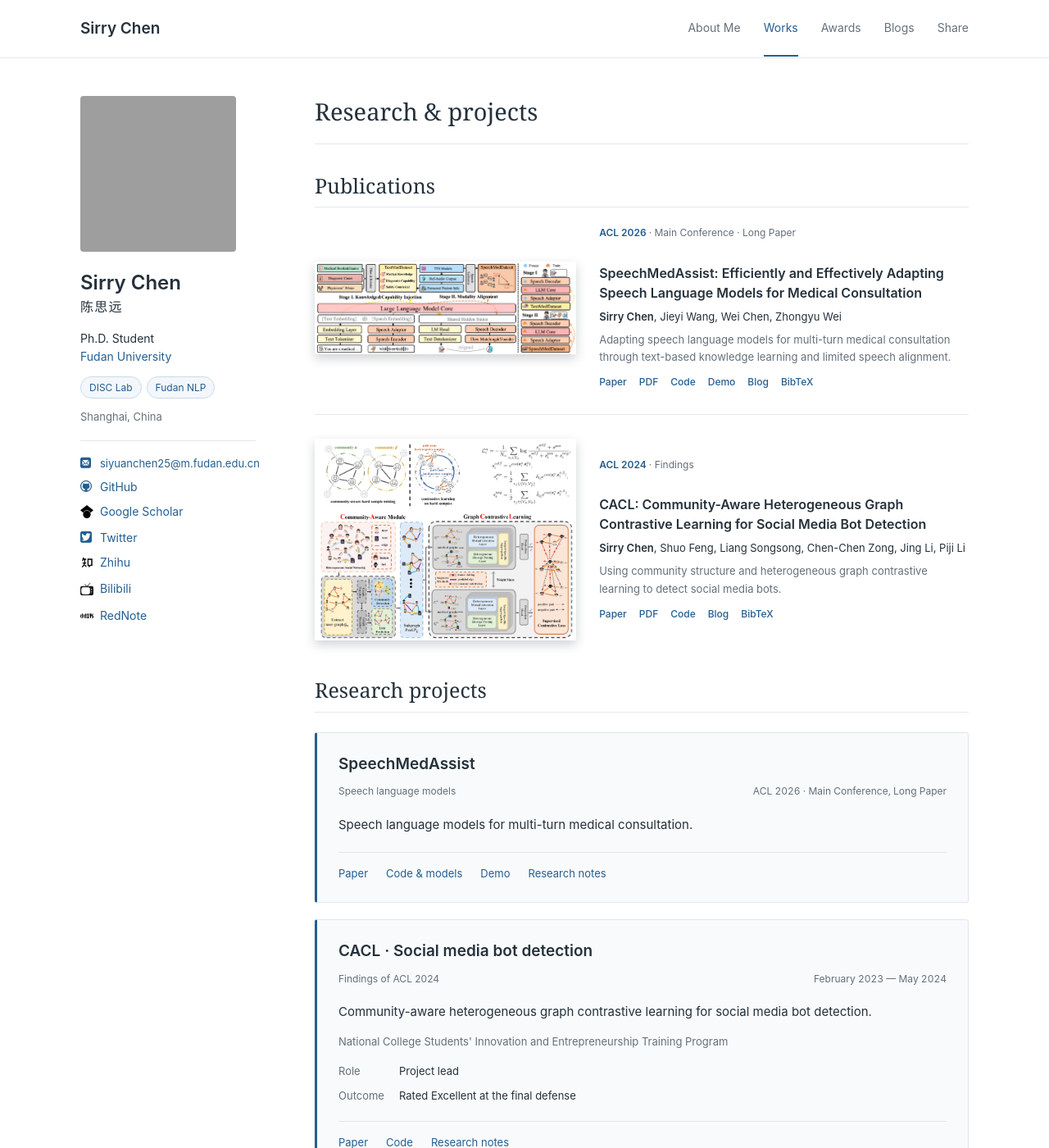
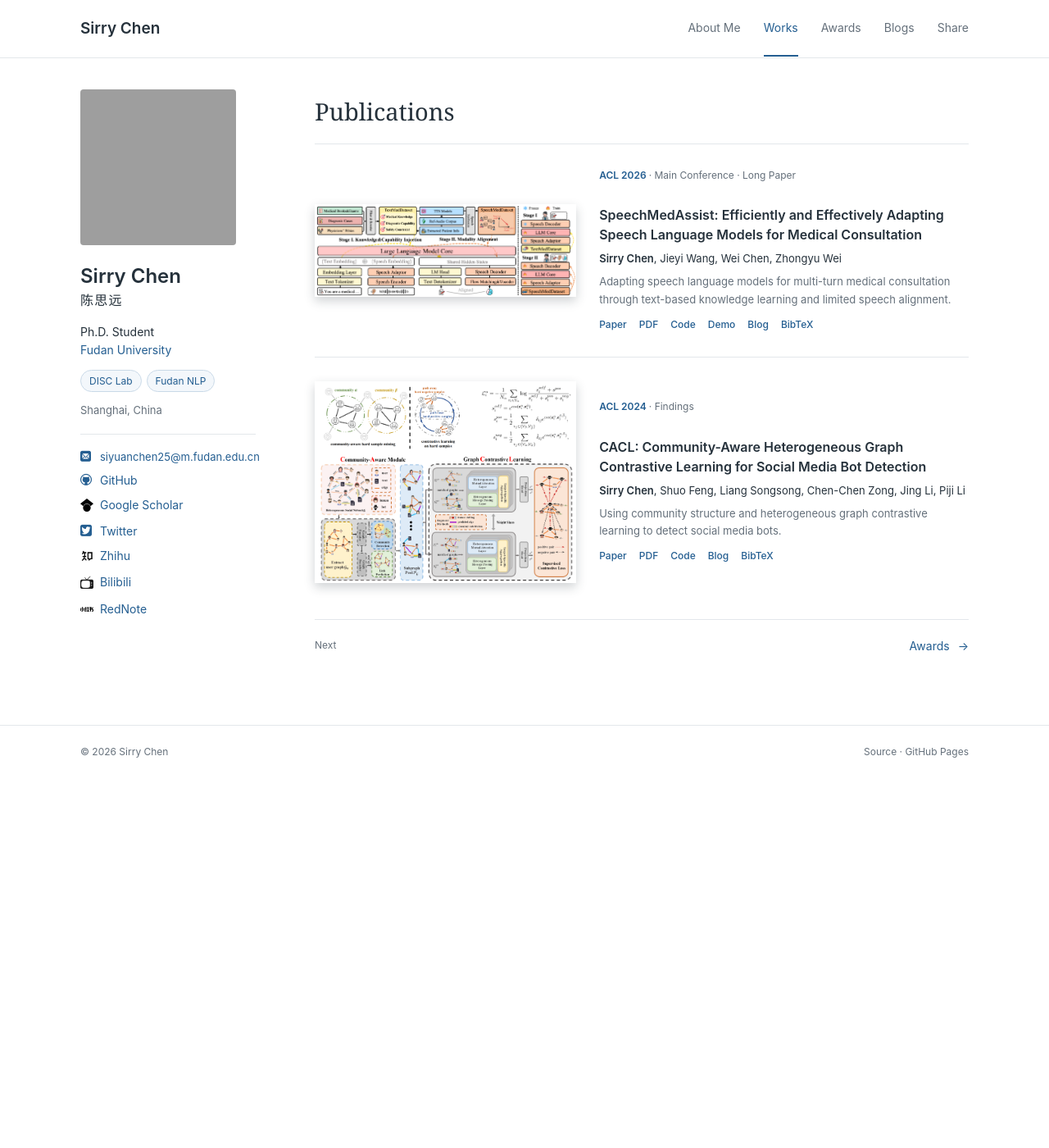
Before and after one commit to SirryChen/SirryChen.github.io, a Jekyll site: the page built from works.md, in a window 1280 px wide and 1400 px high. Shown: the whole window at 82% size. Built offline with Jekyll 4.4.1, drawn with Linux system fonts in a browser that asks for light colours; comment, search, counter and statistics services are not loaded; some of the changed text lies outside the part shown; grey boxes are pictures that could not be loaded.

Commit message:
Simplify publications and add fixed reading panels with auto page slides

```diff
--- a/_includes/author-bio.html
+++ b/_includes/author-bio.html
@@ -1,4 +1,7 @@
 <aside class="profile" aria-label="Personal information">
+  <details class="profile-menu" open>
+    <summary>Profile</summary>
+    <div class="profile-panel">
   <div class="profile-identity">
     <a class="portrait-link" href="{{ '/' | relative_url }}" aria-label="Sirry Chen homepage"><img class="portrait" src="{{ '/images/' | append: site.owner.avatar | relative_url }}" alt="Sirry Chen" width="190" height="190"></a>
     <div class="profile-summary">
@@ -21,4 +24,6 @@
     {% if site.owner.bilibili %}<li><a href="https://space.bilibili.com/{{ site.owner.bilibili }}"><img class="social-icon" src="{{ "/images/logo/icons8-retro-tv-100.png" | relative_url }}" alt="" width="16" height="16">Bilibili</a></li>{% endif %}
     {% if site.owner.rednote %}<li><a href="{{ site.owner.rednote | escape }}"><img class="social-icon" src="{{ "/images/logo/rednote.svg" | relative_url }}" alt="" width="16" height="16">RedNote</a></li>{% endif %}
   </ul>
+    </div>
+  </details>
 </aside>
--- /dev/null
+++ b/_includes/page-next.html
@@ -0,0 +1,21 @@
+{% assign current_path = page.url | replace: 'index.html', '' %}
+{% assign next_link = site.links.first %}
+{% assign section_matched = false %}
+{% for link in site.links %}
+  {% if current_path == link.url %}
+    {% assign section_matched = true %}
+  {% elsif link.url != '/' and current_path contains link.url %}
+    {% assign section_matched = true %}
+  {% endif %}
+  {% if section_matched %}
+    {% assign next_index = forloop.index %}
+    {% if next_index < site.links.size %}{% assign next_link = site.links[next_index] %}{% endif %}
+    {% break %}
+  {% endif %}
+{% endfor %}
+{% if section_matched %}
+<nav class="page-next" aria-label="Next section">
+  <span>Next</span>
+  <a id="next-page" href="{{ next_link.url | relative_url }}">{{ next_link.title }} <span aria-hidden="true">→</span></a>
+</nav>
+{% endif %}
--- a/_layouts/academic.html
+++ b/_layouts/academic.html
@@ -22,6 +22,7 @@
           <div class="article-content">{{ content }}</div>
         </article>
       {% endif %}
+      {% include page-next.html %}
     </main>
   </div>
   {% include footer.html %}
--- a/assets/css/academic.css
+++ b/assets/css/academic.css
@@ -74,7 +74,6 @@ main:focus { outline: none; }
 .education-item p:not(.education-date) { font-size: 14px; margin-bottom: 5px; }
 .education-item p:last-child { color: var(--muted); font-size: 13px; }
 summary { cursor: pointer; color: var(--muted); font-size: 13px; }
-.earlier-education p { font-size: 13px; margin-top: 10px; color: var(--muted); }
 .resource-list { display: grid; grid-template-columns: repeat(3, minmax(0, 1fr)); gap: 22px; }
 .resource-list a { display: block; }
 .resource-list strong { display: block; font-size: 14px; margin-bottom: 5px; }
@@ -202,27 +201,56 @@ summary { cursor: pointer; color: var(--muted); font-size: 13px; }
   #main h1, #main h2, #main h3, #main h4, #main h5, #main h6 { scroll-margin-top: 124px; }
 }
 @media print { .contents-sidebar { display: none; } }
-/* Each project is a complete, distinct entry with its own metadata and resources. */
-.project-section { margin-top: 44px; }
-.prose .project-section > h2 { margin-top: 0; margin-bottom: 24px; }
-.project-list { display: grid; gap: 20px; }
-.project-block { padding: 24px 26px; border: 1px solid var(--line); border-left: 3px solid var(--blue); border-radius: 3px; background: #f8fafc; break-inside: avoid; }
-.prose .project-block h3 { margin: 0 0 10px; font-size: 19px; line-height: 1.45; }
-.project-block .project-meta { display: flex; flex-wrap: wrap; justify-content: space-between; gap: 5px 20px; margin: 0 0 17px; color: var(--muted); font-size: 12px; }
-.project-meta > span:last-child { font-variant-numeric: tabular-nums; }
-.project-block .project-description { margin-bottom: 12px; font-size: 15px; }
-.project-block .project-program { margin-bottom: 12px; color: var(--muted); font-size: 13px; }
-.project-details { display: grid; gap: 7px; margin: 14px 0 0; font-size: 13px; }
-.project-details > div { display: grid; grid-template-columns: 62px minmax(0, 1fr); gap: 12px; }
-.project-details dt { color: var(--muted); }
-.project-details dd { margin: 0; }
-.project-links { display: flex; flex-wrap: wrap; gap: 8px 22px; margin-top: 20px; padding-top: 14px; border-top: 1px solid var(--line); font-size: 13px; }
-.project-language-link { margin: 22px 0 0; font-size: 13px; }
-@media (max-width: 480px) {
-  .project-block { padding: 20px 18px; }
-  .prose .project-block h3 { font-size: 17px; }
-  .project-block .project-meta { display: grid; gap: 5px; }
-  .project-section { margin-top: 36px; }
-  .project-links { gap: 8px 18px; }
+/* Keep the reading sidebar anchored to the viewport, including beside the footer. */
+:root { --header-height: 70px; --sidebar-width: 220px; --sidebar-top: calc(var(--header-height) + 38px); }
+.site-shell > main { grid-column: 2; }
+.profile, .contents-sidebar {
+  position: fixed;
+  top: var(--sidebar-top);
+  left: max(28px, calc((100vw - 1140px) / 2 + 28px));
+  width: var(--sidebar-width);
+  max-height: calc(100vh - var(--sidebar-top) - 24px);
+  max-height: calc(100dvh - var(--sidebar-top) - 24px);
+  overflow-y: auto;
+  overscroll-behavior: contain;
+  scrollbar-width: thin;
+  margin: 0;
 }
-@media print { .project-block { background: none; border-left-color: var(--ink); } }
+.profile-menu > summary { display: none; }
+.contents-menu nav { max-height: none; overflow: visible; }
+.page-next { position: relative; display: flex; justify-content: space-between; align-items: center; gap: 20px; margin-top: 44px; padding: 20px 0; border-top: 1px solid var(--line); font-size: 14px; }
+.page-next > span { color: var(--muted); font-size: 12px; }
+.page-next a { display: inline-flex; align-items: center; gap: 10px; }
+.page-next::after { content: ''; position: absolute; bottom: 0; left: 0; right: 0; height: 2px; background: var(--blue); transform: scaleX(0); transform-origin: left; }
+.page-switch-pending .page-next::after { animation: next-page-progress .8s linear forwards; }
+@keyframes next-page-progress { to { transform: scaleX(1); } }
+@view-transition { navigation: auto; }
+.masthead { view-transition-name: site-header; }
+.profile, .contents-sidebar { view-transition-name: site-sidebar; }
+::view-transition-old(root) { animation: page-slide-out .42s cubic-bezier(.22,.61,.36,1) both; }
+::view-transition-new(root) { animation: page-slide-in .42s cubic-bezier(.22,.61,.36,1) both; }
+::view-transition-group(site-header), ::view-transition-group(site-sidebar) { animation-duration: .42s; }
+::view-transition-old(site-header), ::view-transition-new(site-header) { animation: none; }
+@keyframes page-slide-out { to { transform: translateX(-100%); opacity: .35; } }
+@keyframes page-slide-in { from { transform: translateX(100%); opacity: .35; } to { transform: translateX(0); opacity: 1; } }
+.page-leaving #main { animation: page-slide-out .24s ease-in both; }
+.page-entering #main { animation: page-slide-in .42s ease-out both; }
+@media (max-width: 980px) { :root { --sidebar-width: 190px; } }
+@media (max-width: 760px) {
+  :root { --header-height: 84px; --sidebar-top: var(--header-height); }
+  .site-shell { padding-top: 76px; }
+  .profile, .contents-sidebar {
+    left: 22px; width: calc(100% - 44px); z-index: 15; padding: 10px 0;
+    border-bottom: 1px solid var(--line); background: var(--paper);
+    max-height: calc(100dvh - var(--header-height) - 24px);
+  }
+  .profile-menu > summary, .contents-menu > summary { display: list-item; color: var(--ink); font-size: 13px; font-weight: 600; }
+  .profile-panel { padding-top: 16px; padding-bottom: 12px; }
+  .contents-menu nav { padding-top: 12px; }
+  #main h1, #main h2, #main h3, #main h4, #main h5, #main h6, .home-section, .article-content [id] { scroll-margin-top: calc(var(--header-height) + 64px); }
+}
+@media (prefers-reduced-motion: reduce) {
+  @view-transition { navigation: none; }
+  ::view-transition-group(*), ::view-transition-old(*), ::view-transition-new(*) { animation: none !important; }
+}
+@media print { .profile, .contents-sidebar, .page-next { display: none; } }
--- a/assets/js/academic.js
+++ b/assets/js/academic.js
@@ -1,4 +1,5 @@
 (() => {
+  function buildContents() {
     const toc = document.getElementById('article-toc');
     if (!toc) return;
     const headings = [...document.querySelectorAll('#main h1, #main h2, #main h3, #main h4, #main h5, #main h6')];
@@ -23,4 +24,139 @@
       toc.appendChild(link);
     });
     if (!headings.length) toc.closest('aside').hidden = true;
+  }
+  buildContents();
+  const root = document.documentElement;
+  const header = document.querySelector('.masthead');
+  const mobile = matchMedia('(max-width: 760px)');
+  const reducedMotion = matchMedia('(prefers-reduced-motion: reduce)');
+  const menus = [...document.querySelectorAll('.profile-menu, .contents-menu')];
+  const updateHeaderHeight = () => {
+    if (header) root.style.setProperty('--header-height', `${Math.ceil(header.getBoundingClientRect().height)}px`);
+  };
+  updateHeaderHeight();
+  if (header && 'ResizeObserver' in window) new ResizeObserver(updateHeaderHeight).observe(header);
+  else window.addEventListener('resize', updateHeaderHeight);
+  const updateMenus = () => menus.forEach(menu => { menu.open = !mobile.matches; });
+  updateMenus();
+  mobile.addEventListener('change', updateMenus);
+  document.getElementById('article-toc')?.addEventListener('click', event => {
+    if (mobile.matches && event.target.closest('a')) menus.forEach(menu => { menu.open = false; });
+  });
+
+  const next = document.getElementById('next-page');
+  const normalizePath = path => path.replace(/index\.html$/, '');
+  const storageKey = 'sirry-page-slide';
+  const nativeTransitions = 'CSSViewTransitionRule' in window;
+  try {
+    const pendingPath = sessionStorage.getItem(storageKey);
+    sessionStorage.removeItem(storageKey);
+    if (pendingPath === normalizePath(location.pathname)) {
+      window.scrollTo(0, 0);
+      if (!nativeTransitions && !reducedMotion.matches) {
+        root.classList.add('page-entering');
+        setTimeout(() => root.classList.remove('page-entering'), 450);
+      }
+    }
+  } catch { /* Ordinary page navigation also works when storage is unavailable. */ }
+  if (!next) return;
+
+  let timer = null;
+  let navigating = false;
+  let downwardIntent = false;
+  let intentUntil = 0;
+  let touchY = null;
+  const atBottom = () => Math.ceil(window.scrollY + window.innerHeight) >= document.documentElement.scrollHeight - 3;
+  const mediaPlaying = () => [...document.querySelectorAll('audio, video')].some(media => !media.paused && !media.ended);
+  const cancelPending = () => {
+    clearTimeout(timer);
+    timer = null;
+    downwardIntent = false;
+    intentUntil = 0;
+    root.classList.remove('page-switch-pending');
+  };
+  const isLocalScroll = target => {
+    if (!(target instanceof Element)) return false;
+    if (target.closest('aside, .site-nav, input, textarea, select, button, audio, video, iframe, [contenteditable="true"]')) return true;
+    for (let node = target; node && node !== document.body; node = node.parentElement) {
+      if (node.scrollHeight > node.clientHeight + 1 && /^(auto|scroll)$/.test(getComputedStyle(node).overflowY)) return true;
+    }
+    return false;
+  };
+  const advance = () => {
+    if (navigating || !downwardIntent || Date.now() > intentUntil || !atBottom() || mediaPlaying() || document.hidden) {
+      cancelPending();
+      return;
+    }
+    navigating = true;
+    root.classList.remove('page-switch-pending');
+    try { sessionStorage.setItem(storageKey, normalizePath(new URL(next.href).pathname)); } catch { /* Optional animation state. */ }
+    const go = () => window.location.assign(next.href);
+    if (nativeTransitions || reducedMotion.matches) go();
+    else {
+      root.classList.add('page-leaving');
+      setTimeout(go, 240);
+    }
+  };
+  const maybeAdvance = () => {
+    if (!downwardIntent || Date.now() > intentUntil || navigating || !atBottom() || mediaPlaying() || document.hidden) {
+      clearTimeout(timer);
+      timer = null;
+      root.classList.remove('page-switch-pending');
+      return;
+    }
+    if (timer !== null) return;
+    root.classList.add('page-switch-pending');
+    timer = setTimeout(advance, 800);
+  };
+  const noteDirection = down => {
+    if (!down) cancelPending();
+    else {
+      downwardIntent = true;
+      intentUntil = Date.now() + 2500;
+      maybeAdvance();
+    }
+  };
+  window.addEventListener('wheel', event => {
+    if (isLocalScroll(event.target) || event.ctrlKey || Math.abs(event.deltaX) > Math.abs(event.deltaY) || event.deltaY === 0) { cancelPending(); return; }
+    noteDirection(event.deltaY > 0);
+  }, { passive: true });
+  window.addEventListener('scroll', () => {
+    if (!atBottom()) {
+      clearTimeout(timer);
+      timer = null;
+      root.classList.remove('page-switch-pending');
+    } else maybeAdvance();
+  }, { passive: true });
+  window.addEventListener('keydown', event => {
+    if (event.key === 'Escape') {
+      cancelPending();
+      if (mobile.matches) menus.forEach(menu => { menu.open = false; });
+      return;
+    }
+    if (event.defaultPrevented || isLocalScroll(event.target) || event.ctrlKey || event.metaKey || event.altKey) return;
+    if (['ArrowDown', 'PageDown', 'End'].includes(event.key) || (event.key === ' ' && !event.shiftKey)) noteDirection(true);
+    else if (['ArrowUp', 'PageUp', 'Home'].includes(event.key) || (event.key === ' ' && event.shiftKey)) noteDirection(false);
+  });
+  window.addEventListener('touchstart', event => {
+    touchY = event.touches.length === 1 && !isLocalScroll(event.target) ? event.touches[0].clientY : null;
+  }, { passive: true });
+  window.addEventListener('touchmove', event => {
+    if (touchY === null || event.touches.length !== 1) return;
+    const delta = touchY - event.touches[0].clientY;
+    if (Math.abs(delta) > 8) {
+      noteDirection(delta > 0);
+      touchY = event.touches[0].clientY;
+    }
+  }, { passive: true });
+  document.addEventListener('pointerdown', cancelPending, { passive: true });
+  document.addEventListener('click', cancelPending);
+  window.addEventListener('hashchange', cancelPending);
+  document.addEventListener('visibilitychange', cancelPending);
+  document.addEventListener('play', cancelPending, true);
+  window.addEventListener('pageshow', () => {
+    navigating = false;
+    cancelPending();
+    root.classList.remove('page-leaving');
+  });
 })();
--- a/works.md
+++ b/works.md
@@ -1,60 +1,9 @@
 ---
 layout: page
 permalink: /works/index.html
-title: Research & projects
+title: Publications
 ---
 
-<section id="publications" class="home-section">
-  <h2>Publications</h2>
-  {% include publications.html %}
-</section>
-
-<section id="research-projects" class="project-section" aria-labelledby="research-projects-title">
-  <h2 id="research-projects-title">Research projects</h2>
-  <div class="project-list">
-    <article class="project-block" aria-labelledby="speechmedassist-project">
-      <header class="project-header">
-        <h3 id="speechmedassist-project">SpeechMedAssist</h3>
-        <p class="project-meta"><span>Speech language models</span><span>ACL 2026 · Main Conference, Long Paper</span></p>
-      </header>
-      <p class="project-description">Speech language models for multi-turn medical consultation.</p>
-      <nav class="project-links" aria-label="SpeechMedAssist resources"><a href="https://aclanthology.org/2026.acl-long.1428/">Paper</a><a href="https://github.com/SirryChen/SpeechMedAssist">Code &amp; models</a><a href="https://speech.medassist.chat">Demo</a><a href="{{ '/blogs/2026-08-14-SpeechMedAssist-ACL2026.html' | relative_url }}">Research notes</a></nav>
-    </article>
-
-    <article class="project-block" aria-labelledby="cacl-project">
-      <header class="project-header">
-        <h3 id="cacl-project">CACL · Social media bot detection</h3>
-        <p class="project-meta"><span>Findings of ACL 2024</span><span>February 2023 — May 2024</span></p>
-      </header>
-      <p class="project-description">Community-aware heterogeneous graph contrastive learning for social media bot detection.</p>
-      <p class="project-program">National College Students' Innovation and Entrepreneurship Training Program</p>
-      <dl class="project-details"><div><dt>Role</dt><dd>Project lead</dd></div><div><dt>Outcome</dt><dd>Rated Excellent at the final defense</dd></div></dl>
-      <nav class="project-links" aria-label="CACL resources"><a href="https://aclanthology.org/2024.findings-acl.617/">Paper</a><a href="https://github.com/SirryChen/CACL">Code</a><a href="{{ '/blogs/2024-05-17-CACL.html' | relative_url }}">Research notes</a></nav>
-    </article>
-  </div>
-</section>
-
-<section id="earlier-projects" class="project-section" aria-labelledby="earlier-projects-title">
-  <h2 id="earlier-projects-title">Earlier projects</h2>
-  <div class="project-list">
-    <article class="project-block" aria-labelledby="underwater-project">
-      <header class="project-header">
-        <h3 id="underwater-project">Underwater intelligent sensor</h3>
-        <p class="project-meta"><span>Undergraduate research</span><span>April 2023 — May 2024</span></p>
-      </header>
-      <p class="project-description">National College Students' Innovation and Entrepreneurship Training Program.</p>
-      <dl class="project-details"><div><dt>Role</dt><dd>Second team member</dd></div><div><dt>Outcome</dt><dd>Rated Excellent at the final defense</dd></div></dl>
-    </article>
-
-    <article class="project-block" aria-labelledby="qutecar-project">
-      <header class="project-header">
-        <h3 id="qutecar-project">QuteCar</h3>
-        <p class="project-meta"><span>Course project</span><span>October 2022 — February 2023</span></p>
-      </header>
-      <p class="project-description">A demonstration model of an intelligent traffic system for emergency vehicles.</p>
-      <dl class="project-details"><div><dt>Outcome</dt><dd>Received the highest score in the course</dd></div></dl>
-      <nav class="project-links" aria-label="QuteCar resources"><a href="https://github.com/SirryChen/QuteCar">Code</a></nav>
-    </article>
-  </div>
-  <p class="project-language-link"><a href="{{ '/file/works-zh/' | relative_url }}">Earlier project descriptions in Chinese →</a></p>
-</section>
+<div id="publications">
+{% include publications.html %}
+</div>
```
Also changed, not shown: file/works-zh.md (deleted, +0 -29 lines), index.md (+0 -1 lines), README.md. Lines whose indentation alone changed are shown as unchanged.
